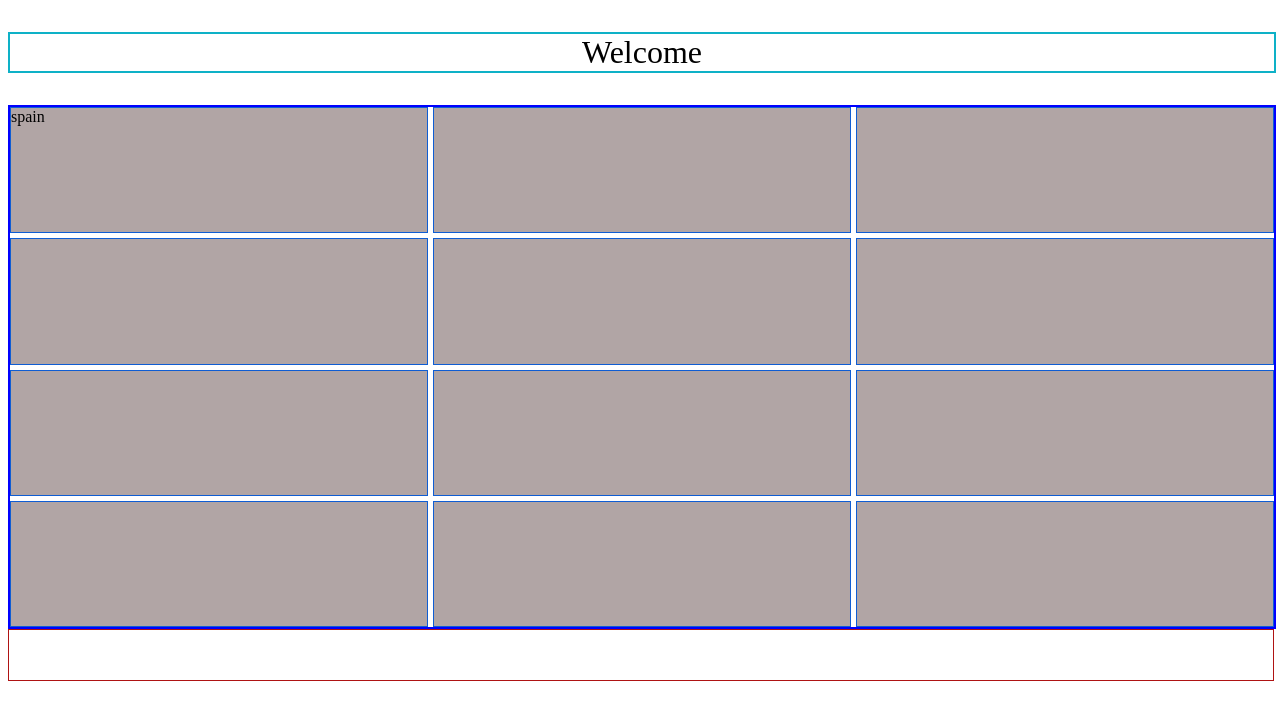
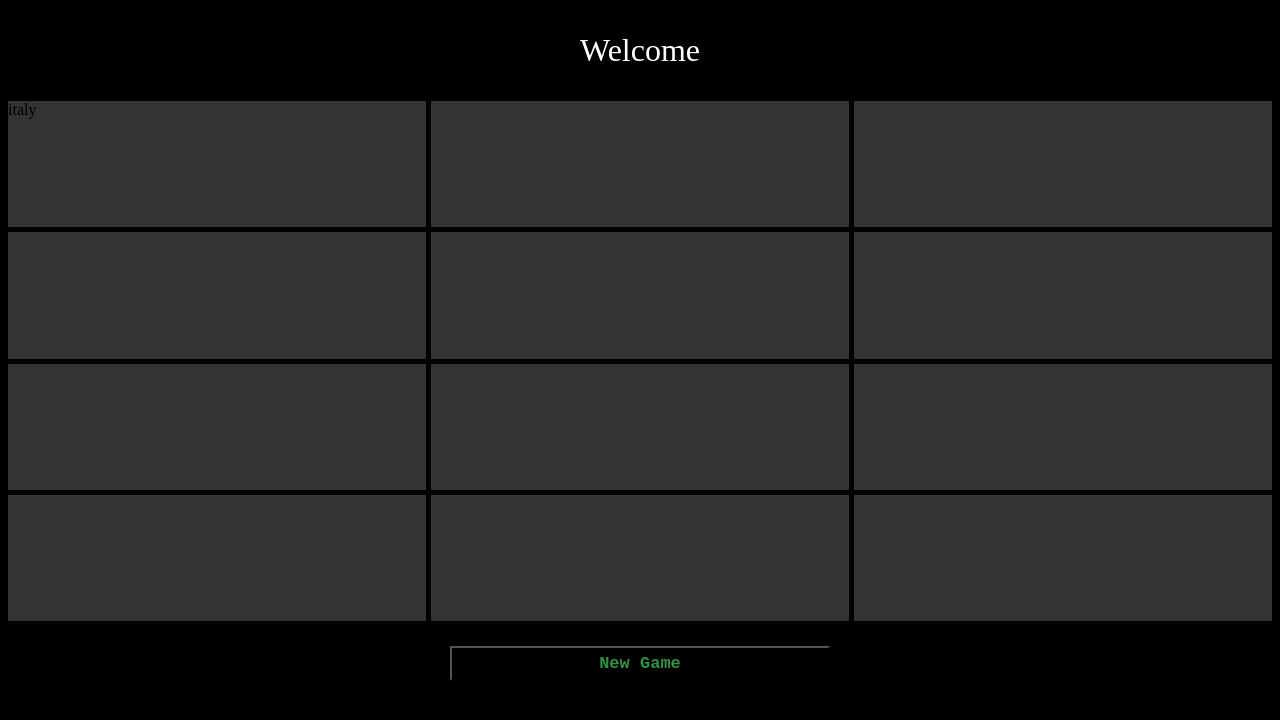
Before and after one commit to AmerSamer/JavaScript, a plain HTML site: page memory_game/index.html in a window 1280 px wide. Both pictures are taken after a click on the element 219 px from the left and 170 px from the top of the page. Drawn offline with Linux system fonts and the light colour scheme.

Commit message:
memory game

```diff
--- a/memory_game/index.html
+++ b/memory_game/index.html
@@ -11,7 +11,7 @@
 <body>
     <p class="welcome">Welcome</p>
     <div class="board-game">
-        <div class="italy1 italy btn0"> </div>
+        <div class="italy1 italy btn0"></div>
         <div class="italy2 italy btn1"></div>
         <div class="spain1 spain btn2"></div>
         <div class="spain2 spain btn3"></div>
@@ -24,7 +24,8 @@
         <div class="portugal1 Portugal btn10"></div>
         <div class="portugal2 Portugal btn11"></div>
     </div>
-<div class="pp"></div>
+<div class="foter"></div>
+<input type="button" class="restart" value="New Game">
     <script src="script.js"></script>
 </body>
 
--- a/memory_game/script.js
+++ b/memory_game/script.js
@@ -1,40 +1,38 @@
 let array = []
+let arrayWrong = []
 // let arrayLeague = ['italy', 'italy', 'spain', 'spain', 'germany', 'germany',
 //     'france', 'france', 'england', 'england', 'Portugal', 'Portugal']
 let arrayLeague = [['italy', false], ['italy', false], ['spain', false], ['spain', false],
 ['germany', false], ['germany', false], ['france', false], ['france', false],
 ['england', false], ['england', false], ['portugal', false], ['portugal', false]]
 
-const shuffledArray = arrayLeague.sort((a, b) => 0.5 - Math.random());
-// const shuffledArray = arrayLeague
+// const shuffledArray = arrayLeague.sort((a, b) => 0.5 - Math.random());
+const shuffledArray = arrayLeague
+let WrongCounter = 0
+console.log(shuffledArray);
+let restart = document.querySelector('.restart')
+// let output = ``
+for (let i = 0; i < shuffledArray.length; i++) {
 
-console.log(shuffledArray);
+    let foter = document.querySelector('.foter')
+    let boardGame = document.querySelector('.board-game')
+    // for(let q = 0 ; q < arrayWrong.length ; q++){
+    //     console.log(arrayWrong[q]);
+    // }
 
-for (let i = 0; i < shuffledArray.length; i++) {
-    // let counter = 0
-    let pp = document.querySelector('.pp')
-    let boardGame = document.querySelector('.board-game')
-    // for (let a = 0; a < shuffledArray.length; a++) {
-    //     if (shuffledArray[a][1]) {
-    //         counter++
-    //         console.log('counter++');
-    //     }
-    //     if (counter == 12) {
-    //         pp.innerHTML = 'You Win!'
-    //         console.log('winnnn');
-    //     }
-    // }
-    // if(shuffledArray[0][1] && shuffledArray[1][1]&& shuffledArray[2][1]&& shuffledArray[3][1]&& shuffledArray[4][1]
-    //     && shuffledArray[5][1]&& shuffledArray[6][1]&& shuffledArray[7][1]&& shuffledArray[8][1]
-    //     && shuffledArray[9][1]&& shuffledArray[10][1]&& shuffledArray[11][1]){
-    //         console.log('winnnn');
-    // }
     document.querySelector(`.btn${i}`).addEventListener('click', () => {
-        if(shuffledArray[0][1] && shuffledArray[1][1]&& shuffledArray[2][1]&& shuffledArray[3][1]&& shuffledArray[4][1]
-            && shuffledArray[5][1]&& shuffledArray[6][1]&& shuffledArray[7][1]&& shuffledArray[8][1]
-            && shuffledArray[9][1]&& shuffledArray[10][1]&& shuffledArray[11][1]){
-                console.log('winnnn');
-                boardGame.innerHTML = 'You Win!'
+        if (shuffledArray[0][1] && shuffledArray[1][1] && shuffledArray[2][1] && shuffledArray[3][1] && shuffledArray[4][1]
+            && shuffledArray[5][1] && shuffledArray[6][1] && shuffledArray[7][1] && shuffledArray[8][1]
+            && shuffledArray[9][1] && shuffledArray[10][1] && shuffledArray[11][1]) {
+            console.log('winnnn');
+            // arrayWrong.push(WrongCounter)
+            // console.log(arrayWrong[0]);
+            // boardGame.innerHTML = 'You Win!'
+            boardGame.innerHTML = `You Win! <input type="button" class="newGame" value="New Game">`
+            let newGame = document.querySelector('.newGame')
+            newGame.addEventListener('click', () => {
+                location.reload();
+            })
         }
         document.querySelector(`.btn${i}`).innerHTML = shuffledArray[i][0]
         array.push(shuffledArray[i][0])
@@ -42,6 +40,8 @@ for (let i = 0; i < shuffledArray.length; i++) {
         console.log(shuffledArray);
         if (array[0] != array[1] && array[1] != null) {
             setTimeout(() => {
+                WrongCounter++
+                foter.innerHTML = `Wrong Guesses: ${WrongCounter}`
                 for (let j = 0; j < shuffledArray.length; j++) {
                     if (!shuffledArray[j][1]) {
                         document.querySelector(`.btn${j}`).innerHTML = ''
@@ -52,34 +52,20 @@ for (let i = 0; i < shuffledArray.length; i++) {
             array = []
         }
         if (array[0] == array[1] && array[1] != null) {
-            // setTimeout(() => {
-            //     for(let i = 0, j = 0; i, j < shuffledArray.length; i++, j++)
-            //         document.querySelector(`.btn${i}`).innerHTML = ''
-            //     }, 1000)
             for (let s = 0; s < shuffledArray.length; s++) {
-                // console.log('ss');
                 if (shuffledArray[s][0] == array[0]) {
-                    // console.log('sssss');
                     shuffledArray[s][1] = true
-
                 }
             }
             array = []
         }
     })
+}
+// let kk = document.querySelector('.newGame')
+// kk.addEventListener('click', () => {
+//     location.reload();
+// })
 
-
-}
-
-// let counter = 0
-// let pp = document.querySelector('.pp')
-// for (let a = 0; a < shuffledArray.length; a++) {
-//     if (shuffledArray[a][1]) {
-//         counter++
-//         console.log('counter++');
-//     }
-//     if(counter == 12){
-//         pp.innerHTML = 'You Win!'
-//         console.log('winnnn');
-//     }
-// }
+restart.addEventListener('click', () => {
+    location.reload();
+})
--- a/memory_game/style.css
+++ b/memory_game/style.css
@@ -1,16 +1,17 @@
 body{
     box-sizing: border-box;
+    background: black;
 }
 .welcome{
-    border: rgb(14, 177, 199) 2px solid;
+    /* border: rgb(14, 177, 199) 2px solid; */
     width: 100%;
     text-align: center;
     font-size: 2rem;
-    /* color: #fff; */
+    color: #fff;
 }
 
 .board-game{
-    border: blue 2px solid;
+    /* border: blue 2px solid; */
     /* background: #333; */
     width: 100%;
     height: 65vh;
@@ -20,12 +21,34 @@ body{
 }
 
 .board-game > div {
-    border: 1px solid rgb(15, 93, 211);
-    background-color: rgb(177, 165, 165);
+    /* border: 1px solid rgb(15, 93, 211); */
+    background-color: #333;
   }
-
-  .pp{
-    border: 1px solid rgb(175, 19, 19);
-width: 100%;
-height: 50px;
+  .board-game > div:hover{
+    border: 1px solid rgb(177, 165, 165);
+    background-color: rgb(5, 39, 90);
   }
+.foter{
+    /* border: 1px solid rgb(35, 19, 105); */
+    width: 30%;
+/* height: 30px; */
+color: #fff;
+margin: 1% 35%;
+text-align: center;
+}
+  .restart{
+    /* border: 1px solid rgb(35, 19, 105); */
+    margin: 1% 35%;
+width: 30%;
+height: 35px;
+background: none;
+color: rgb(49, 146, 65);
+font-size: 17px;
+font-weight: 700;
+font-family: 'Courier New', Courier, monospace;
+  }
+  .restart:hover{
+    /* border: 1px solid rgb(175, 19, 19); */
+    background: rgb(44, 1, 1);
+color: rgb(248, 248, 248);
+  }
```
Also changed, not shown: memory_game/italy.png (added).
